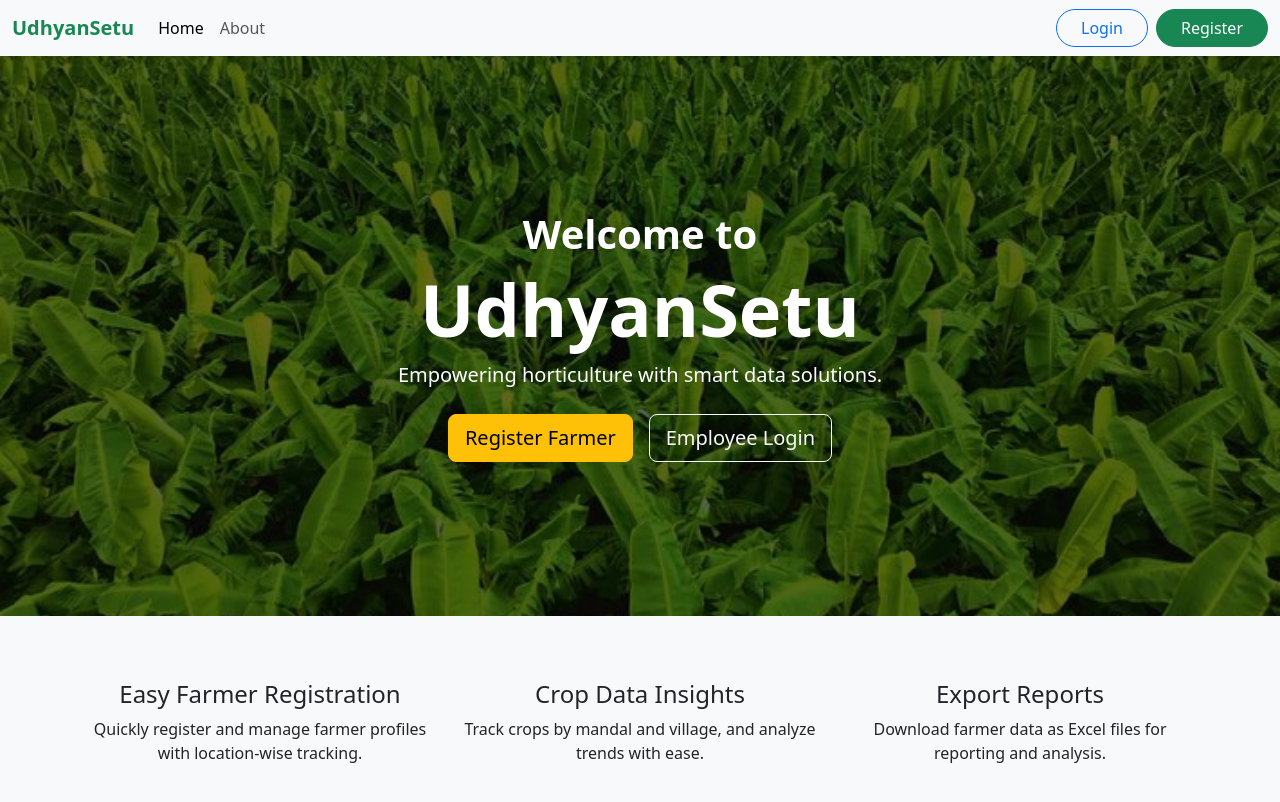
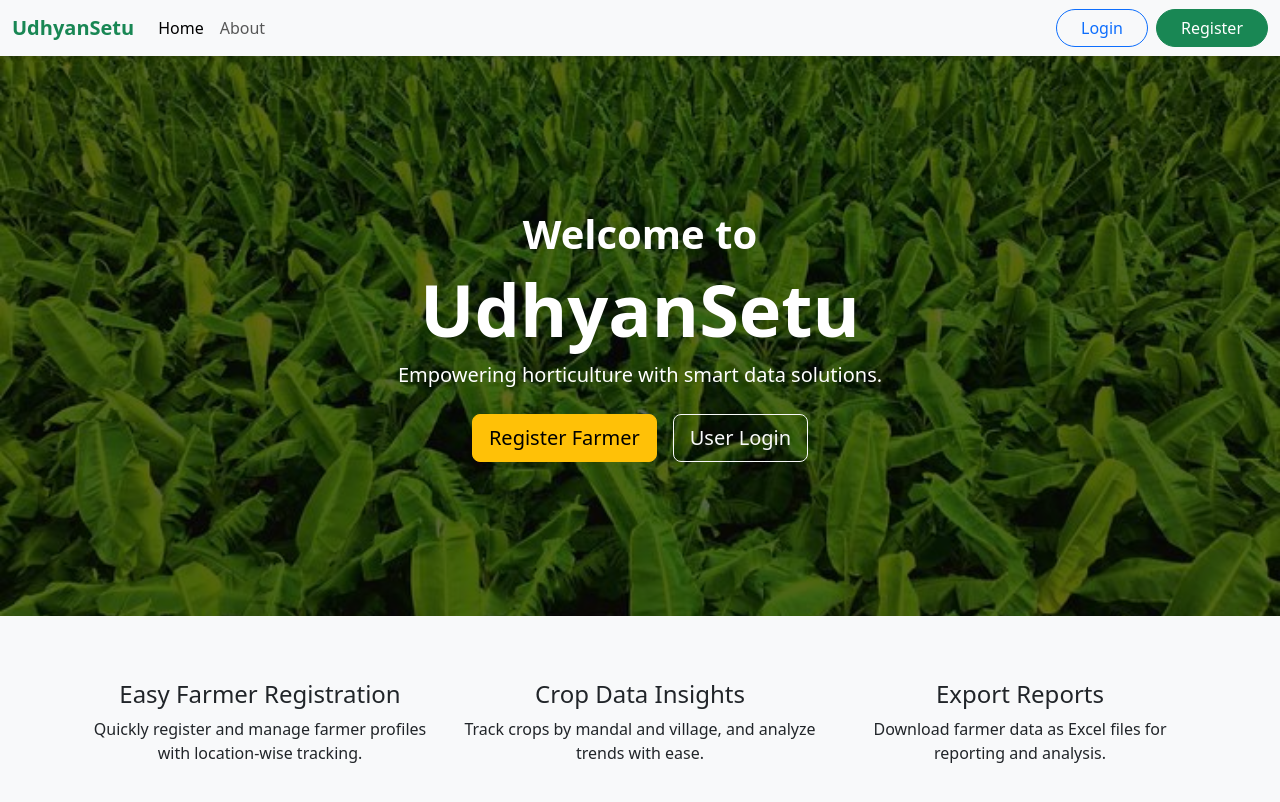
Before and after one commit to msv-akshat/UdhyanSetu_Final, a React (Create React App) app in the folder frontend/: page / in a window 1280 px wide. Shown: the top 802 px of the page. Built offline with nearby package versions, Linux system fonts and the light colour scheme.

Commit message:
Simple Commit

```diff
--- a/frontend/src/components/Home.jsx
+++ b/frontend/src/components/Home.jsx
@@ -35,7 +35,7 @@ function Home(props) {
 							Register Farmer
 						</Link>
 						<Link to="/login" className="btn btn-outline-light btn-lg">
-							Employee Login
+							User Login
 						</Link>
 					</div>
 				</div>
```
